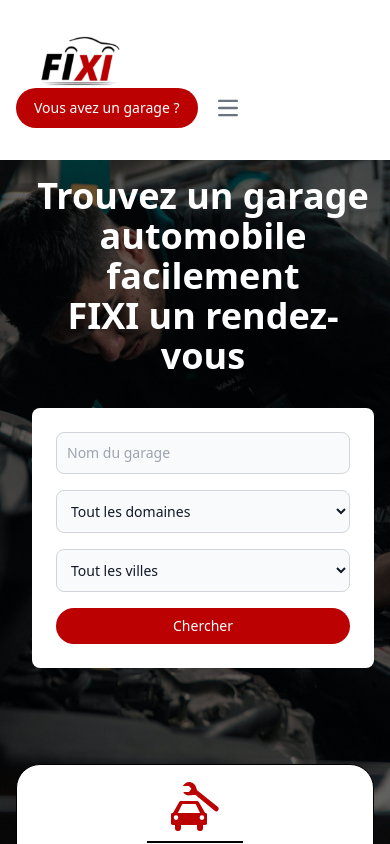
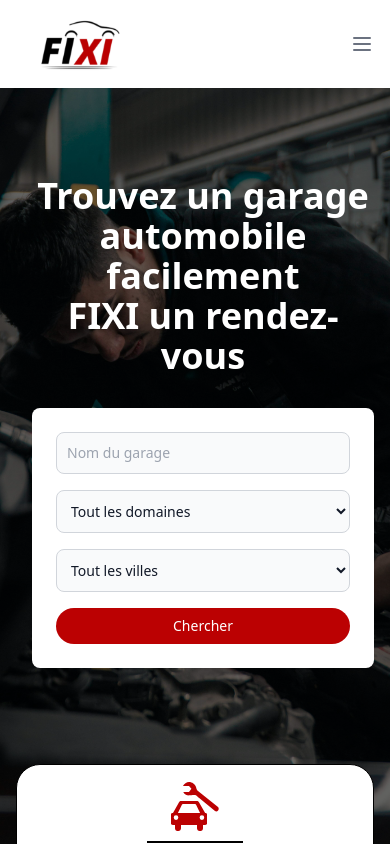
Before and after one commit to fixidevteam/Fixi-market, a React (Vite) app: page / in a window 390 px wide. Shown: the top 844 px of the page. Built offline with nearby package versions, Linux system fonts and the light colour scheme.

Commit message:
fix responsive of navbar

```diff
--- a/index.html
+++ b/index.html
@@ -11,6 +11,5 @@
   <body>
     <div id="root"></div>
     <script type="module" src="/src/main.jsx"></script>
-    <script src="https://cdn.jsdelivr.net/npm/flowbite@3.1.2/dist/flowbite.min.js"></script>
   </body>
 </html>
--- a/package.json
+++ b/package.json
@@ -11,6 +11,7 @@
   },
   "dependencies": {
     "axios": "^1.9.0",
+    "lucide-react": "^0.511.0",
     "react": "^19.1.0",
     "react-dom": "^19.1.0",
     "react-router-dom": "^7.6.0"
--- a/src/components/NavBar.jsx
+++ b/src/components/NavBar.jsx
@@ -1,6 +1,7 @@
 import { useEffect, useState } from "react";
 import { Link, useLocation } from "react-router-dom";
 import Button from "./Button";
+import { Menu, X } from "lucide-react";
 
 const NavBar = () => {
   const [isScrolled, setIsScrolled] = useState(false);
@@ -10,7 +11,7 @@ const NavBar = () => {
   const navigation = [
     { name: "Ville", path: "/garage" },
     { name: "FIXI plus", path: "https://fixi.ma/fixiapp/fixi-plus/login" },
-    { name: "Conseils d’entretien", path: "/carnet-entretien" },
+    { name: "Conseils d'entretien", path: "/carnet-entretien" },
     { name: "À propos", path: "/a-propos" },
     { name: "Contact", path: "/contact" },
   ];
@@ -42,66 +43,99 @@ const NavBar = () => {
   `;
 
   return (
-    <div>
     <nav className={navbarClasses}>
-        <div className="max-w-screen-xl flex flex-wrap items-center justify-between mx-auto p-4">
-          <Link
-            to="/"
-            className="flex items-center space-x-3 rtl:space-x-reverse"
-          >
+      <div className="max-w-screen-xl flex flex-wrap items-center justify-between mx-auto px-4">
+        <Link to="/" className="flex items-center">
           <img src="/fixiLogo.svg" className="h-14" alt="FIXI Logo" />
         </Link>
-          <div className="flex md:order-2 space-x-3 md:space-x-0 rtl:space-x-reverse">
+
+        <div className="flex items-center space-x-4 md:order-2">
+          <div className="hidden md:block">
             <Button title={"Vous avez un garage ?"} />
+          </div>
           <button
-              data-collapse-toggle="navbar-cta"
-              type="button"
-              className="inline-flex items-center p-2 w-10 h-10 justify-center text-sm text-gray-500 rounded-lg md:hidden hover:bg-gray-100 focus:outline-none focus:ring-2 focus:ring-gray-200"
-              aria-controls="navbar-cta"
-              aria-expanded="false"
+            className="md:hidden text-gray-500 focus:outline-none"
+            onClick={() => setIsMenuOpen(!isMenuOpen)}
           >
-              <span className="sr-only">Open main menu</span>
-              <svg
-                className="w-5 h-5"
-                aria-hidden="true"
-                xmlns="http://www.w3.org/2000/svg"
-                fill="none"
-                viewBox="0 0 17 14"
-              >
-                <path
-                  stroke="currentColor"
-                  stroke-linecap="round"
-                  stroke-linejoin="round"
-                  stroke-width="2"
-                  d="M1 1h15M1 7h15M1 13h15"
-                />
-              </svg>
+            {isMenuOpen ? <X size={24} /> : <Menu size={24} />}
           </button>
         </div>
-          <div
-            className="items-center justify-between hidden w-full md:flex md:w-auto md:order-1"
-            id="navbar-cta"
-          >
-            <ul className="flex flex-col font-medium p-4 md:p-0 mt-4 border border-gray-100 rounded-lg bg-gray-50 md:space-x-8 rtl:space-x-reverse md:flex-row md:mt-0 md:border-0 md:bg-white">
+
+        <div className="hidden md:flex items-center md:order-1 md:w-auto">
+          <ul className="flex font-medium space-x-8 rtl:space-x-reverse">
             {navigation.map((item) => (
               <li key={item.name}>
+                {item.path.startsWith("http") ? (
+                  <a
+                    href={item.path}
+                    className={`${
+                      isActive(item.path)
+                        ? "text-primary"
+                        : "text-black hover:text-primary"
+                    } transition-colors duration-200`}
+                    target="_blank"
+                    rel="noopener noreferrer"
+                  >
+                    {item.name}
+                  </a>
+                ) : (
                   <Link
                     to={item.path}
                     className={`${
                       isActive(item.path)
                         ? "text-primary"
                         : "text-black hover:text-primary"
-                    } block  py-2 px-3 transition-colors duration-200`}
+                    } transition-colors duration-200`}
                   >
                     {item.name}
                   </Link>
+                )}
               </li>
             ))}
           </ul>
         </div>
       </div>
+
+      {/* Mobile menu */}
+      {isMenuOpen && (
+        <div className="md:hidden bg-white absolute top-full left-0 w-full py-4 shadow-lg animate-fade-in">
+          <div className="container mx-auto px-4 flex flex-col space-y-4">
+            {navigation.map((item) => (
+              <div key={item.name}>
+                {item.path.startsWith("http") ? (
+                  <a
+                    href={item.path}
+                    className={`${
+                      isActive(item.path)
+                        ? "text-primary"
+                        : "text-black hover:text-primary"
+                    } block py-2 transition-colors duration-200`}
+                    target="_blank"
+                    rel="noopener noreferrer"
+                  >
+                    {item.name}
+                  </a>
+                ) : (
+                  <Link
+                    to={item.path}
+                    className={`${
+                      isActive(item.path)
+                        ? "text-primary"
+                        : "text-black hover:text-primary"
+                    } block py-2 transition-colors duration-200`}
+                  >
+                    {item.name}
+                  </Link>
+                )}
+              </div>
+            ))}
+            <div className="pt-2">
+              <Button title={"Vous avez un garage ?"} />
+            </div>
+          </div>
+        </div>
+      )}
     </nav>
-    </div>
   );
 };
 
```
Also changed, not shown: 1 other file (tests, documents, lock files or other folders). Lines whose indentation alone changed are shown as unchanged.
